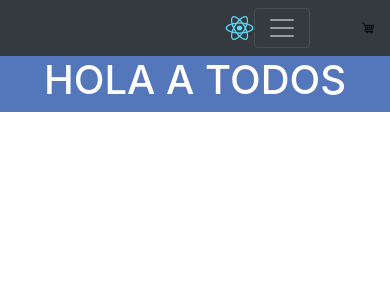
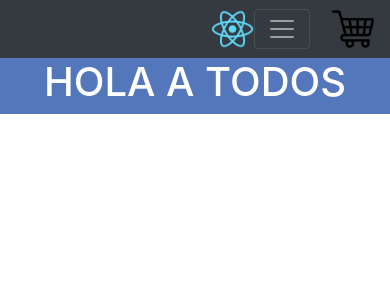
Before and after one commit to LucianoFernandez33/bikes_Store, a React (Create React App) app: page / in a window 390 px wide. Shown: the top 300 px of the page. Built offline with nearby package versions, Linux system fonts and the light colour scheme.

Commit message:
corrigiendo medidas de img react y carrito de 18% a 5vh para responsive

```diff
--- a/src/Components/CartWidget/cartWidget.css
+++ b/src/Components/CartWidget/cartWidget.css
@@ -4,5 +4,5 @@
     width: 18%;
 }
 img {
-    width: 18%;
+    width: 5vh;
 }
--- a/src/Components/NavBar/NavBar.css
+++ b/src/Components/NavBar/NavBar.css
@@ -3,5 +3,5 @@
     justify-content: flex-end;
 }
 .App-logo {
-    width: 8%;
+    width: 5vh;
 }
```
